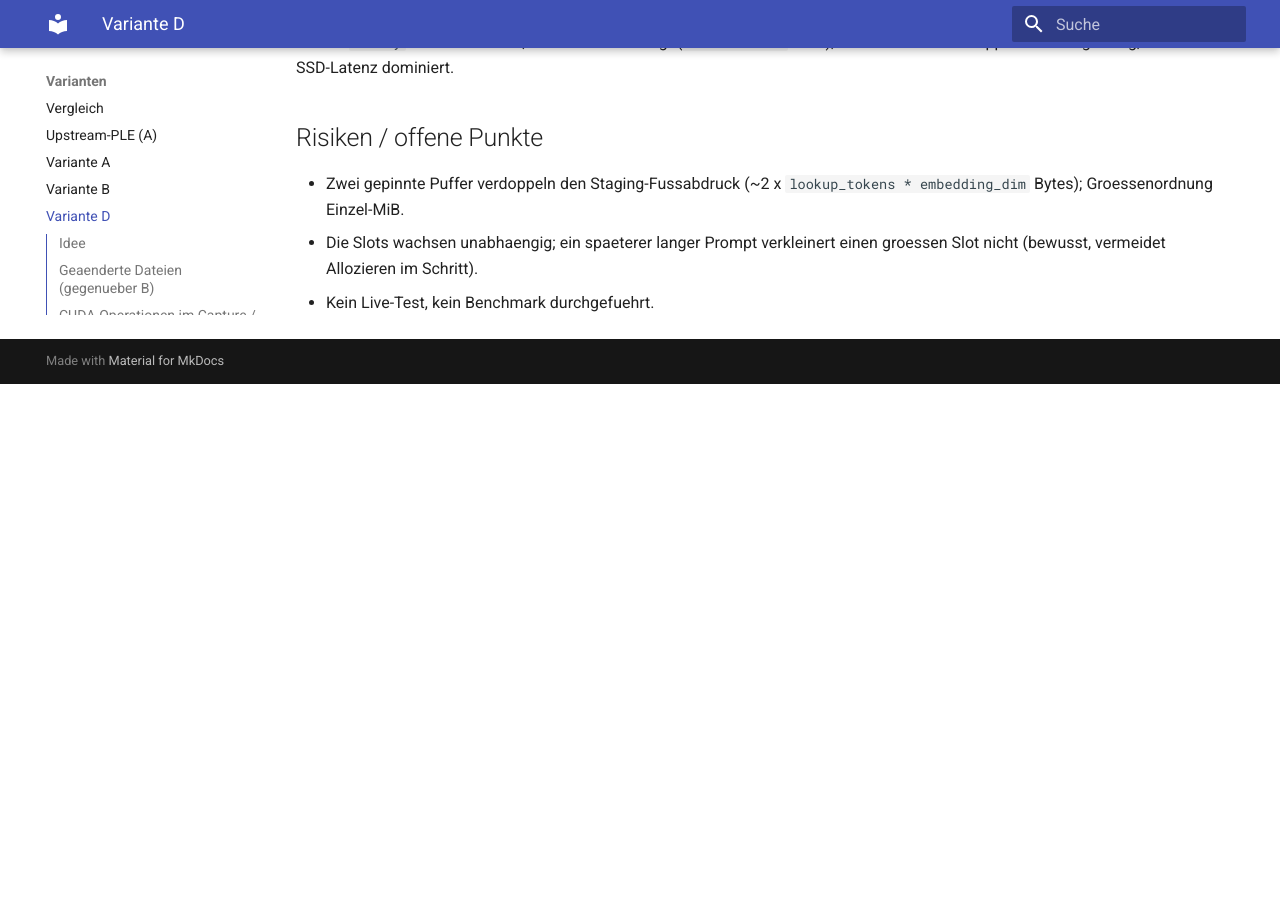
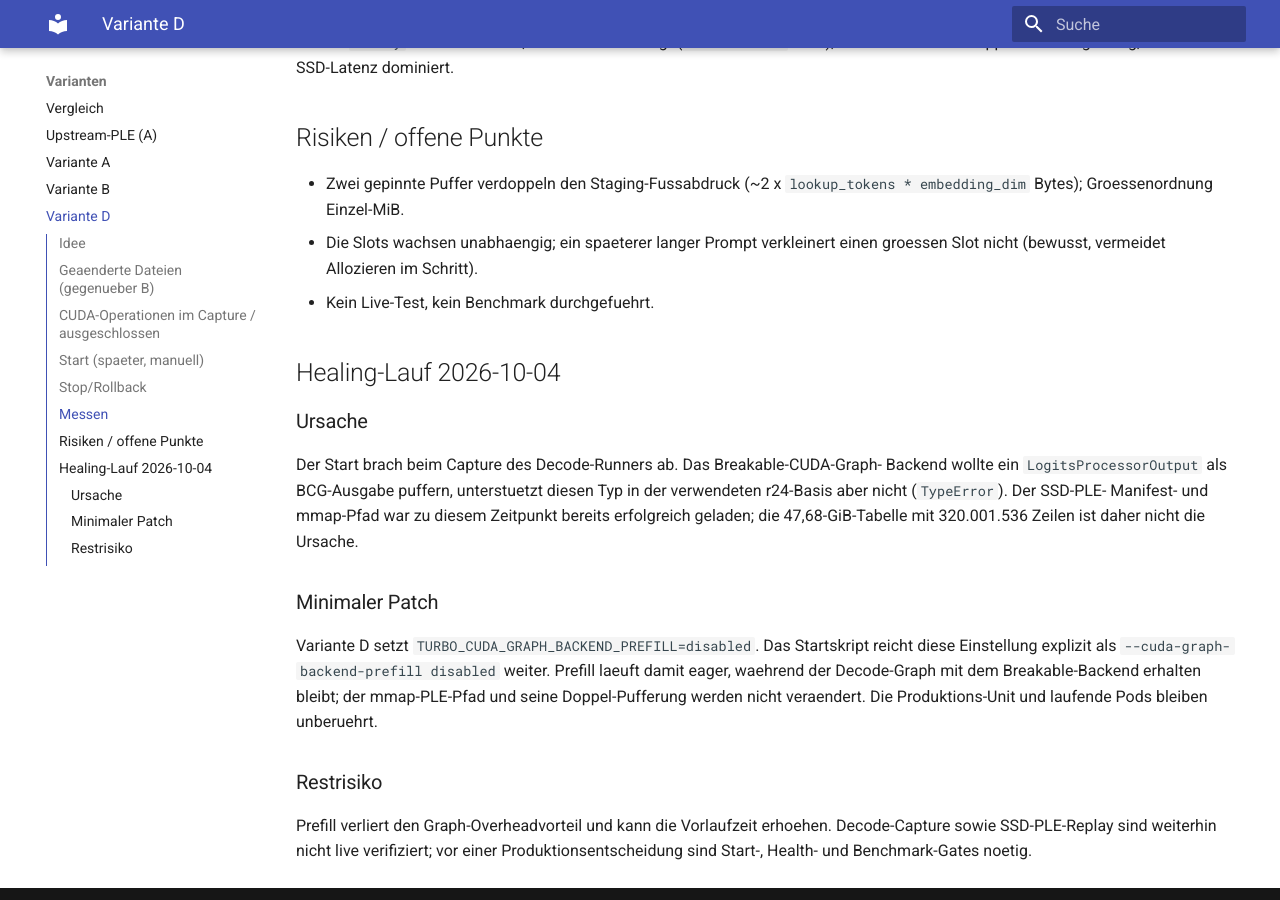
Before and after one commit to thomasdenk79-cyber/llm-infra-setup, an MkDocs documentation site: the page built from docs/variants/variant-d-staging-double-buffer.md, in a window 1280 px wide and 900 px high, scrolled down 1636 px. Built offline with MkDocs 1.6.1 and Material for MkDocs 9.7.7, drawn with Linux system fonts in a browser that asks for light colours; before the commit the page ends 2020 px from its top, so only the background shows below that.

```diff
--- a/docs/variants/variant-d-staging-double-buffer.md
+++ b/docs/variants/variant-d-staging-double-buffer.md
@@ -76,3 +76,28 @@ Doppel-Pufferung wenig, weil die SSD-Latenz dominiert.
 * Die Slots wachsen unabhaengig; ein spaeterer langer Prompt verkleinert
   einen groessen Slot nicht (bewusst, vermeidet Allozieren im Schritt).
 * Kein Live-Test, kein Benchmark durchgefuehrt.
+
+## Healing-Lauf 2026-10-04
+
+### Ursache
+
+Der Start brach beim Capture des Decode-Runners ab. Das Breakable-CUDA-Graph-
+Backend wollte ein `LogitsProcessorOutput` als BCG-Ausgabe puffern, unterstuetzt
+diesen Typ in der verwendeten r24-Basis aber nicht (`TypeError`). Der SSD-PLE-
+Manifest- und mmap-Pfad war zu diesem Zeitpunkt bereits erfolgreich geladen;
+die 47,68-GiB-Tabelle mit 320.001.536 Zeilen ist daher nicht die Ursache.
+
+### Minimaler Patch
+
+Variante D setzt `TURBO_CUDA_GRAPH_BACKEND_PREFILL=disabled`. Das Startskript
+reicht diese Einstellung explizit als `--cuda-graph-backend-prefill disabled`
+weiter. Prefill laeuft damit eager, waehrend der Decode-Graph mit dem
+Breakable-Backend erhalten bleibt; der mmap-PLE-Pfad und seine Doppel-Pufferung
+werden nicht veraendert. Die Produktions-Unit und laufende Pods bleiben
+unberuehrt.
+
+### Restrisiko
+
+Prefill verliert den Graph-Overheadvorteil und kann die Vorlaufzeit erhoehen.
+Decode-Capture sowie SSD-PLE-Replay sind weiterhin nicht live verifiziert; vor
+einer Produktionsentscheidung sind Start-, Health- und Benchmark-Gates noetig.
```
Also changed, not shown: docs/HANDOFF.md (+5 -1 lines), docs/research-loop.md (added, +26 -0 lines), 3 other files.
